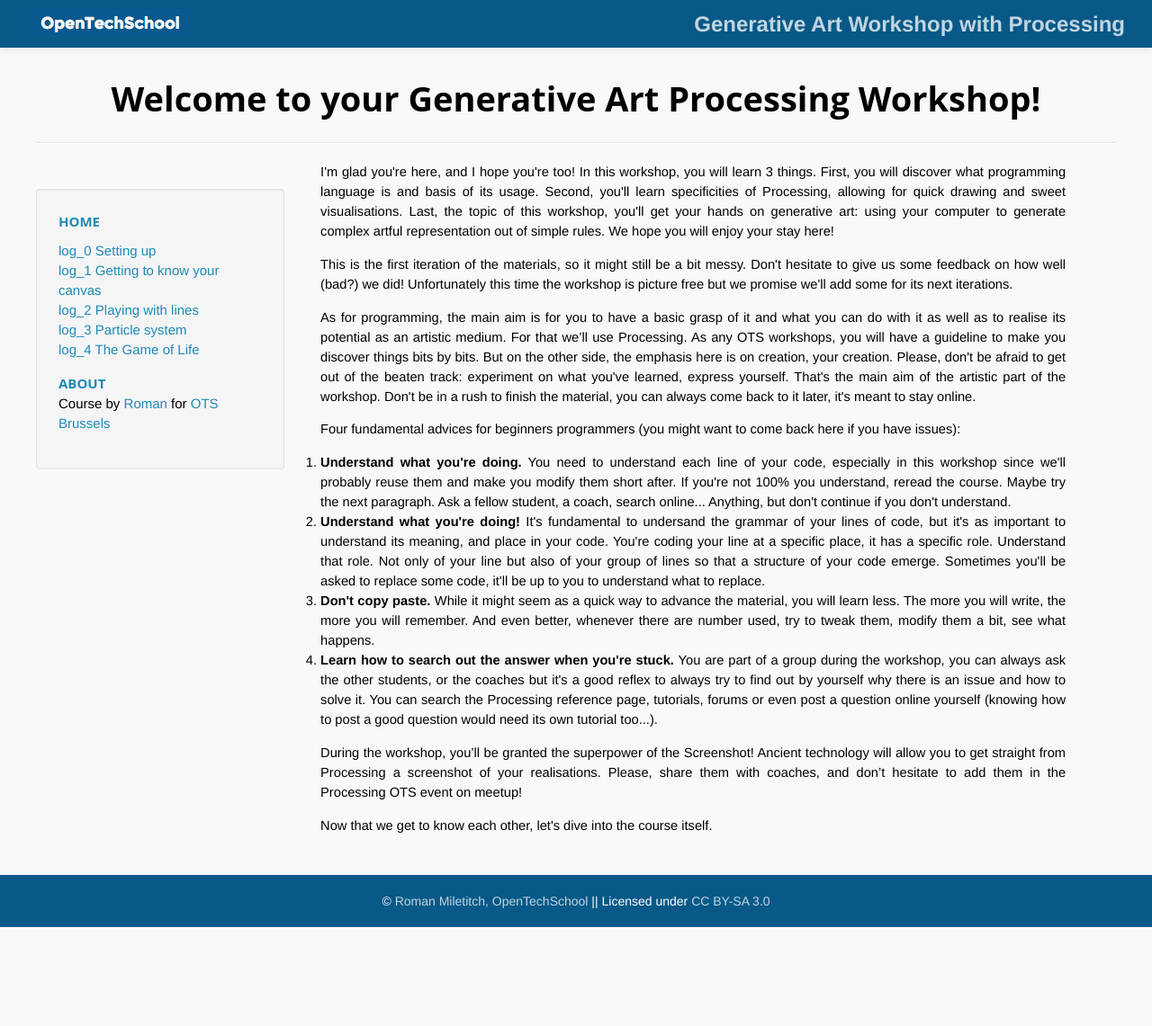
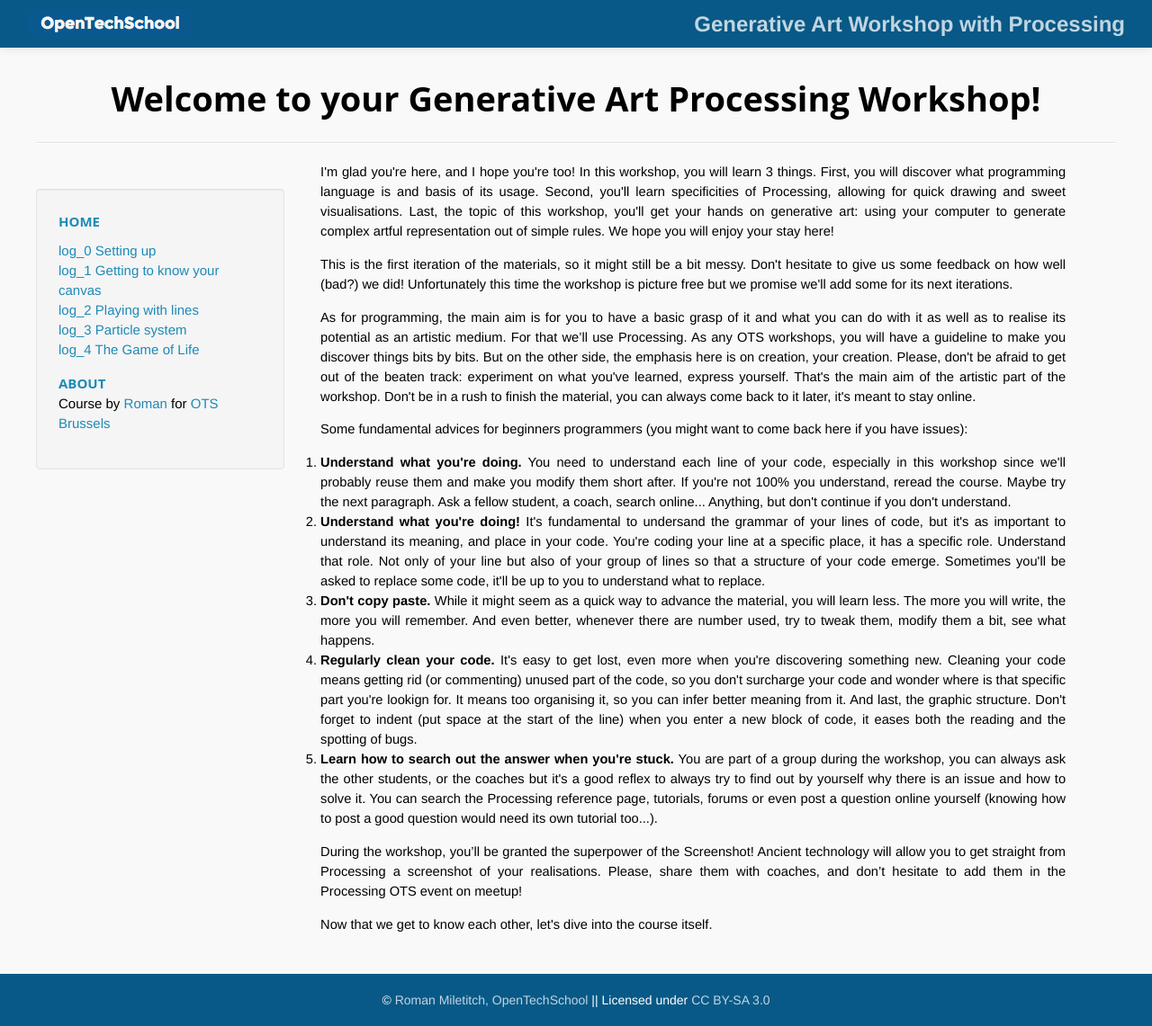
Before and after one commit to OpenTechSchool-Brussels/generative-art-with-processing, a Jekyll site: the page built from index.html, in a window 1280 px wide. Shown: the whole page at 90% size. Built offline with Jekyll 4.4.1, drawn with Linux system fonts in a browser that asks for light colours; Markdown is read by kramdown in place of the engine named in the settings; before the commit the page ends 1031 px from its top, so only the background shows below that.

Commit message:
Update index.html

```diff
--- a/index.html
+++ b/index.html
@@ -9,11 +9,12 @@ title:  "Welcome to your Generative Art Processing Workshop!"
 
 <p>As for programming, the main aim is for you to have a basic grasp of it and what you can do with it as well as to realise its potential as an artistic medium. For that we’ll use Processing. As any OTS workshops, you will have a guideline to make you discover things bits by bits. But on the other side, the emphasis here is on creation, your creation. Please, don't be afraid to get out of the beaten track: experiment on what you've learned, express yourself. That's the main aim of the artistic part of the workshop. Don't be in a rush to finish the material, you can always come back to it later, it's meant to stay online.</p>
 
-<p>Four fundamental advices for beginners programmers (you might want to come back here if you have issues):
+<p>Some fundamental advices for beginners programmers (you might want to come back here if you have issues):
 <ol>
 <li><b>Understand what you're doing.</b> You need to understand each line of your code, especially in this workshop since we'll probably reuse them and make you modify them short after. If you're not 100% you understand, reread the course. Maybe try the next paragraph. Ask a fellow student, a coach, search online... Anything, but don't continue if you don't understand.</li>
 <li><b>Understand what you're doing!</b> It's fundamental to undersand the grammar of your lines of code, but it's as important to understand its meaning, and place in your code. You're coding your line at a specific place, it has a specific role. Understand that role. Not only of your line but also of your group of lines so that a structure of your code emerge. Sometimes you'll be asked to replace some code, it'll be up to you to understand what to replace.</li>
 <li><b>Don't copy paste.</b> While it might seem as a quick way to advance the material, you will learn less. The more you will write, the more you will remember. And even better, whenever there are number used, try to tweak them, modify them a bit, see what happens.</li>
+<li><b>Regularly clean your code.</b> It's easy to get lost, even more when you're discovering something new. Cleaning your code means getting rid (or commenting) unused part of the code, so you don't surcharge your code and wonder where is that specific part you're lookign for. It means too organising it, so you can infer better meaning from it. And last, the graphic structure. Don't forget to indent (put space at the start of the line) when you enter a new block of code, it eases both the reading and the spotting of bugs.</li>
 <li><b>Learn how to search out the answer when you're stuck.</b> You are part of a group during the workshop, you can always ask the other students, or the coaches but it's a good reflex to always try to find out by yourself why there is an issue and how to solve it. You can search the Processing reference page, tutorials, forums or even post a question online yourself (knowing how to post a good question would need its own tutorial too...).</li>
 </ol>
 </p>
```
